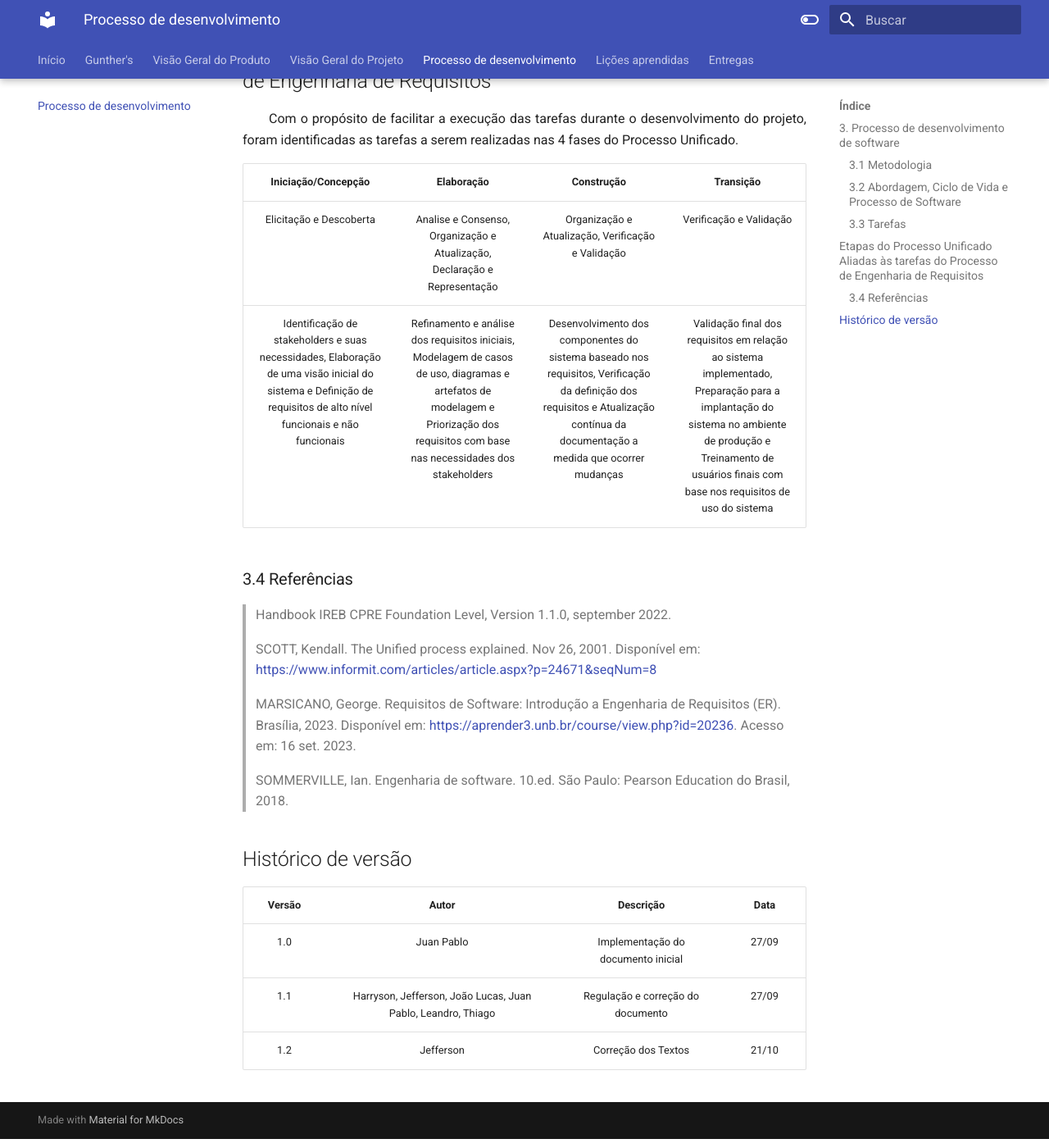
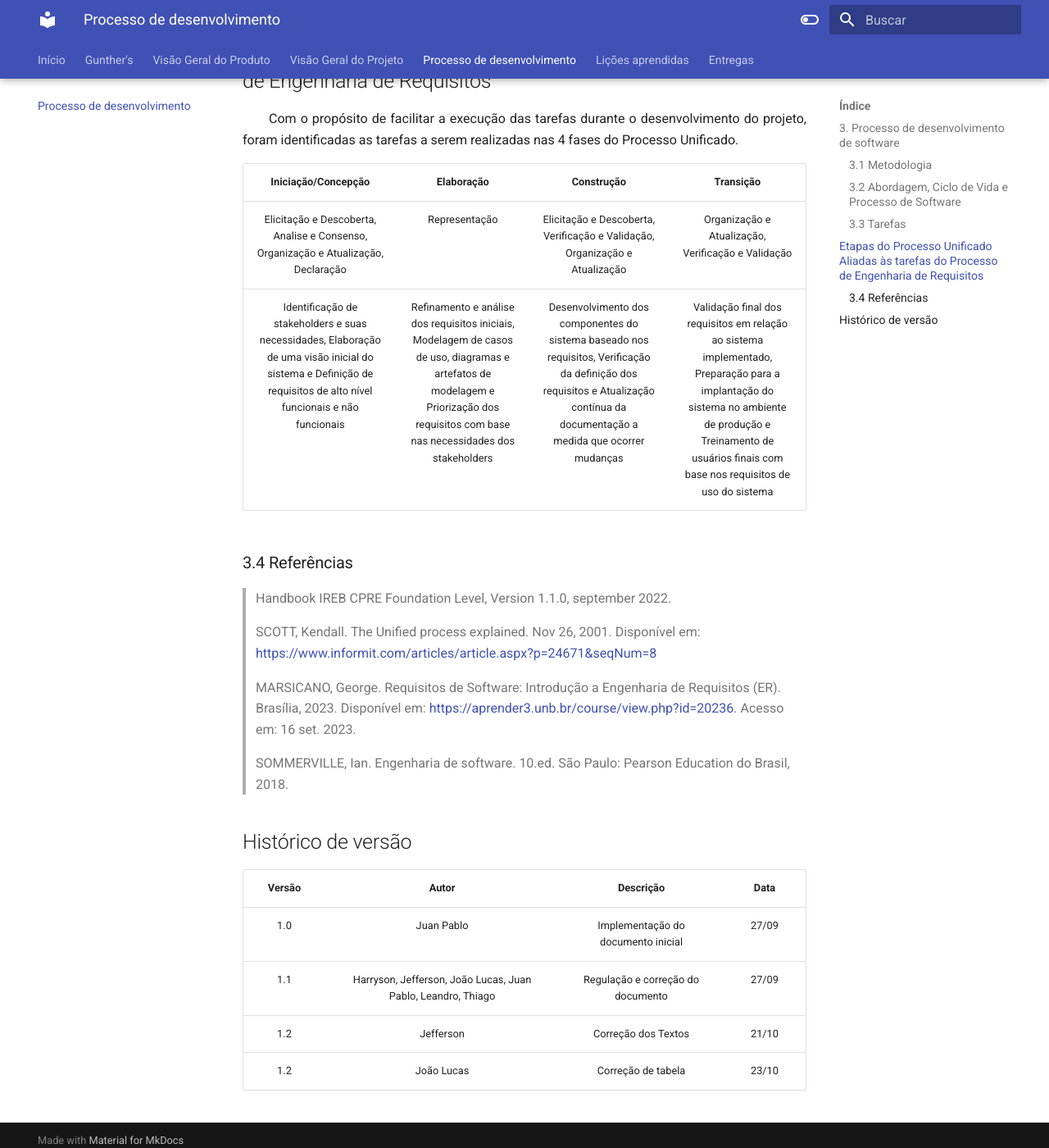
Before and after one commit to mdsreq-fga-unb/2023.2-CarteiraControl, an MkDocs documentation site: the page built from docs/ProcessoDesenvolvimento.md, in a window 1280 px wide and 1400 px high, scrolled down 3896 px. Shown: the whole window at 82% size. Built offline with MkDocs 1.6.1 and Material for MkDocs 9.7.7, drawn with Linux system fonts in a browser that asks for light colours.

Commit message:
Correção de tabela

```diff
--- a/docs/ProcessoDesenvolvimento.md
+++ b/docs/ProcessoDesenvolvimento.md
@@ -104,7 +104,7 @@ Com base no que foi avaliado no sommerville e na abordagem de desenvolvimento j
 
 | Iniciação/Concepção | Elaboração| Construção | Transição |
 | :---: | :----: | :-------: | :---: |
-|   Elicitação e Descoberta|   Analise e Consenso, Organização e Atualização, Declaração e Representação   |   Organização e Atualização, Verificação e Validação |  Verificação e Validação |
+|   Elicitação e Descoberta, Analise e Consenso, Organização e Atualização, Declaração |  Representação   |   Elicitação e Descoberta, Verificação e Validação, Organização e Atualização | Organização e Atualização, Verificação e Validação |
 | Identificação de stakeholders e suas necessidades, Elaboração de uma visão inicial do sistema e Definição de requisitos de alto nível funcionais e não funcionais | Refinamento e análise dos requisitos iniciais, Modelagem de casos de uso, diagramas e artefatos de modelagem e Priorização dos requisitos com base nas necessidades dos stakeholders | Desenvolvimento dos componentes do sistema baseado nos requisitos, Verificação da definição dos requisitos e Atualização contínua da documentação a medida que ocorrer mudanças | Validação final dos requisitos em relação ao sistema implementado, Preparação para a implantação do sistema no ambiente de produção e Treinamento de usuários finais com base nos requisitos de uso do sistema
 
 
@@ -125,3 +125,4 @@ Com base no que foi avaliado no sommerville e na abordagem de desenvolvimento j
 |    1.0   |   Juan Pablo    |   Implementação do documento inicial |  27/09 |
 | 1.1| Harryson, Jefferson, João Lucas, Juan Pablo, Leandro, Thiago |  Regulação e correção do documento | 27/09 |
 | 1.2| Jefferson |  Correção dos Textos | 21/10 |
+| 1.2| João Lucas|  Correção de tabela  | 23/10 |
```
